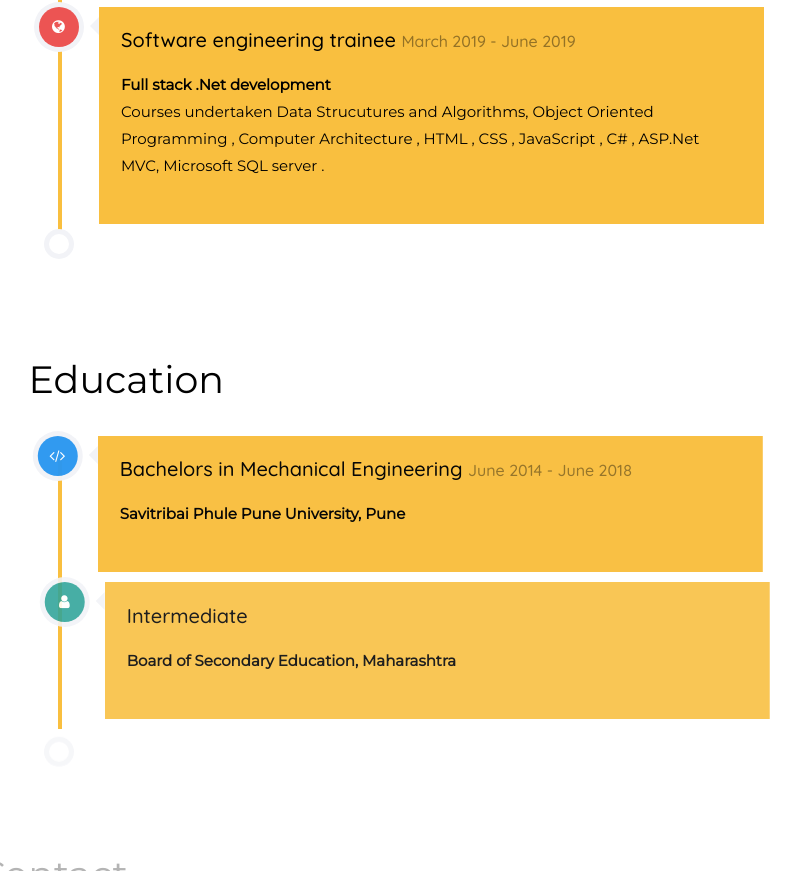
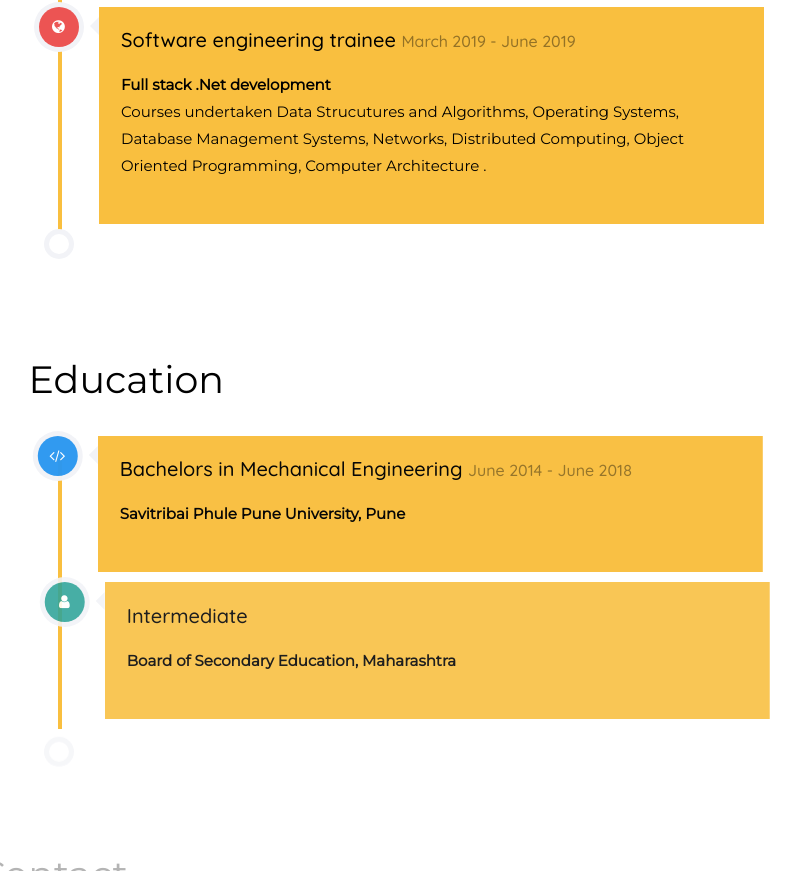
Before and after one commit to Shubhamjain45/Shubhamjain45.github.io, a plain HTML site: page index.html in a window 1280 px wide. Shown: the part 1435-2306 px from the top of the page, without its empty margins (394-1195 px from the left). Drawn offline with Linux system fonts and the light colour scheme; a web font is replaced by a local one.

Commit message:
Update index.html

```diff
--- a/index.html
+++ b/index.html
@@ -326,7 +326,7 @@
 										</div>
 										<div class="timeline-label">
 										   <h2><a href="#">Software engineering trainee</a> <span>March 2019 - June 2019 </span></h2>
-										   <p><strong>Full stack .Net development</strong><br> Courses undertaken Data Strucutures and Algorithms, Object Oriented Programming , Computer Architecture , HTML , CSS , JavaScript , C# , ASP.Net MVC, Microsoft SQL server  .</p>
+										   <p><strong>Full stack .Net development</strong><br> Courses undertaken Data Strucutures and Algorithms, Operating Systems, Database Management Systems, Networks, Distributed Computing, Object Oriented Programming, Computer Architecture  .</p>
 										</div>
 									 </div>
 								  </article>
```
